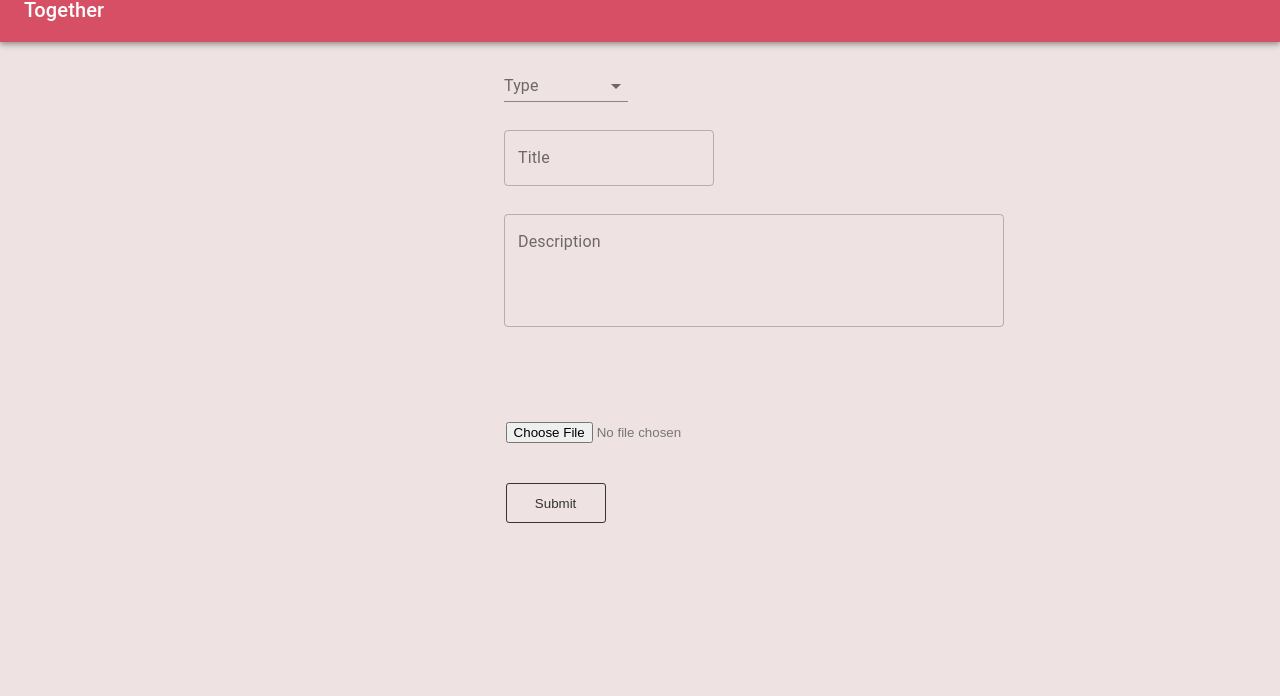
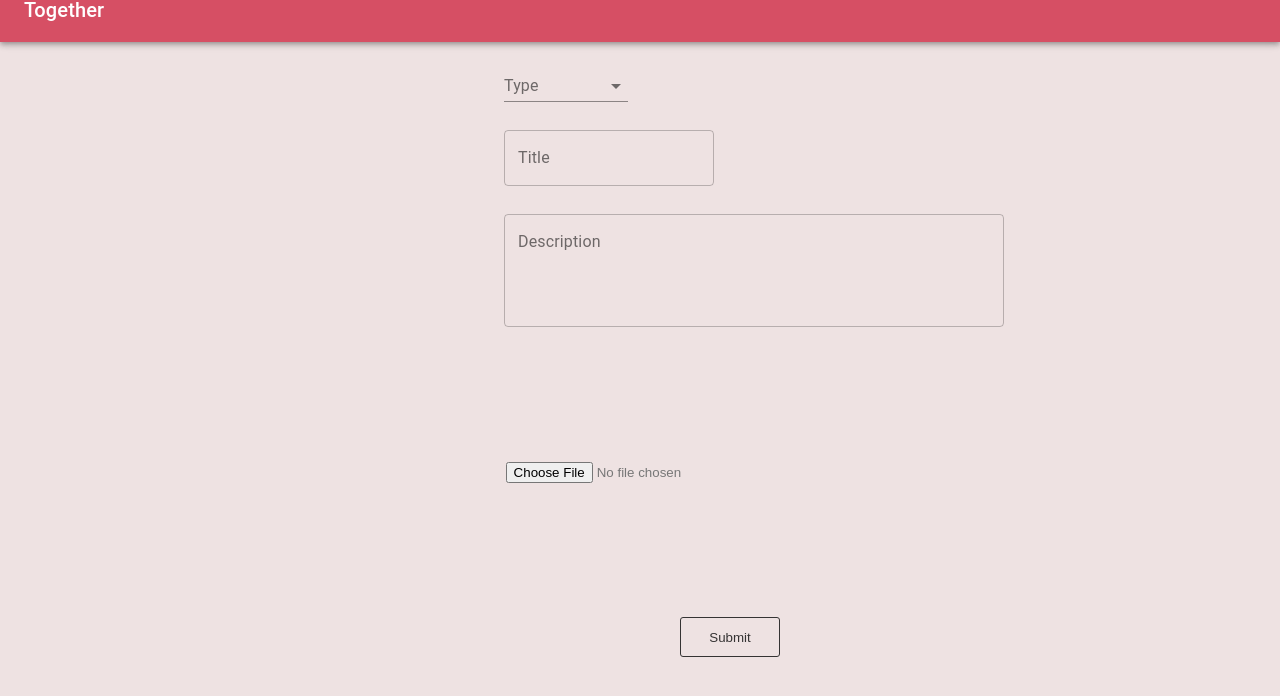
Before and after one commit to together-project-5/MERAKI_Academy_Project_5, a React (Create React App) app in the folder frontend/: page /createPost in a window 1280 px wide. Shown: the top 696 px of the page. Built offline with nearby package versions, Linux system fonts and the light colour scheme.

Commit message:
change style for some button

```diff
--- a/frontend/src/App.css
+++ b/frontend/src/App.css
@@ -98,7 +98,7 @@ background-color: white;
 }
 .buttonSubmits {
   margin-right: 21vh;
-  margin-top: 5vh;
+  margin-top: 35vh;
   height: 40px;
   width: 100px;
   border: solid 1px rgb(53, 51, 51);
--- a/frontend/src/components/upload/upload.js
+++ b/frontend/src/components/upload/upload.js
@@ -13,7 +13,7 @@ import Select from "@material-ui/core/Select";
 import { useHistory } from "react-router-dom";
 
 const Upload = () => {
-    const history = useHistory();
+  const history = useHistory();
   const [fileInputState, setFileInputState] = useState("");
   const [selectedFile, setSelectedFile] = useState("");
   const [previewSource, setPreviewSource] = useState();
@@ -43,25 +43,23 @@ const Upload = () => {
       setPreviewSource(reader.result);
     };
   };
-  const handleSubmitFile =async (e) => {
+  const handleSubmitFile = async (e) => {
     e.preventDefault();
     if (!previewSource) return;
     await uploadImage(previewSource);
-    history.push("/")
-
+    history.push("/");
   };
 
   const uploadImage = async (base64EncodedImage) => {
-    console.log(post)
+    console.log(post);
     try {
       await fetch("http://localhost:5000/post/api/upload", {
         method: "post",
         body: JSON.stringify({ data: base64EncodedImage, post: post }),
         headers: { "Content-type": "application/json" },
-
       }).then((result) => {
         console.log("result", result);
-          setMessage(result.data);
+        setMessage(result.data);
       });
     } catch (error) {
       console.error(error);
@@ -129,11 +127,12 @@ const Upload = () => {
             style={{ height: "300px" }}
           />
         )}
-        <button className="buttonSubmits" onClick={handleSubmitFile}>Submit</button>
       </div>
 
+      <button className="buttonSubmit" onClick={handleSubmitFile}>
+        Submit
+      </button>
     </div>
-
   );
 };
 export default Upload;
--- a/frontend/src/components/user/editProfile.css
+++ b/frontend/src/components/user/editProfile.css
@@ -1,9 +1,9 @@
 .UserIdPosts {
   margin-left: 40%;
 }
-/* .typePosts {
+ .typePosts {
   margin-left: 40%;
-} */
+}
 
 
 .div-upload-picture {
@@ -27,9 +27,9 @@
   margin-bottom: 15px;
 }
 
-/* .img-upload{
+
 .img-upload{
   width: 200px;
   border-radius: 5px;
   height:50px;
-} */
+}
```
